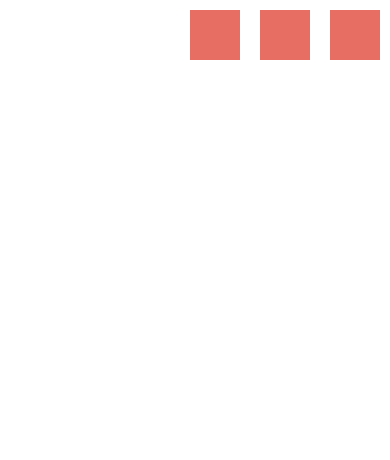
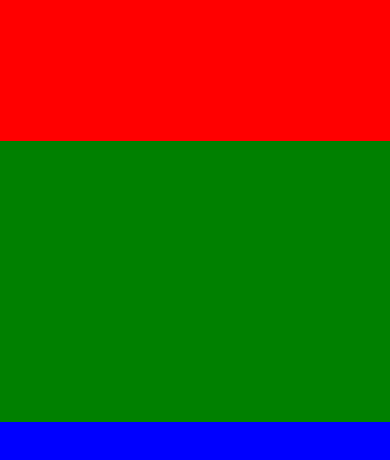
Before and after one commit to simotae14/FlexboxExamples, a React Native app: screen / in a window 390 px wide. Shown: the top 460 px of the page. Built offline with nearby package versions, Linux system fonts and the light colour scheme.

Commit message:
Example React Native implementation of flexboxes vs React

```diff
--- a/App.js
+++ b/App.js
@@ -4,10 +4,10 @@ import { StyleSheet, Text, View, AppRegistry } from 'react-native'
 class FlexboxExamples extends Component {
   render() {
     return (
-      <View style={styles.container}>
-        <View style={styles.box}/>
-        <View style={styles.box}/>
-        <View style={styles.box}/>
+      <View style={{flex: 1}}>
+        <View style={{flex: 1, backgroundColor: 'red'}} />
+        <View style={{flex: 2, backgroundColor: 'green'}} />
+        <View style={{flex: 3, backgroundColor: 'blue'}} />
       </View>
     )
   }
```
